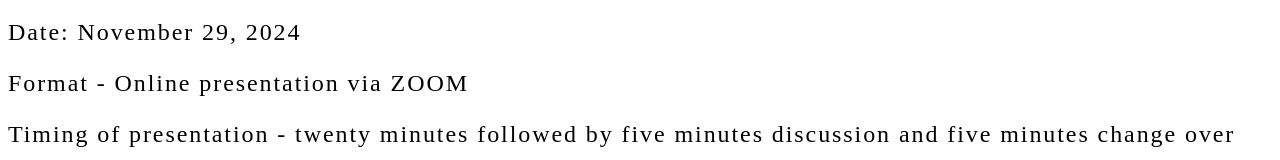
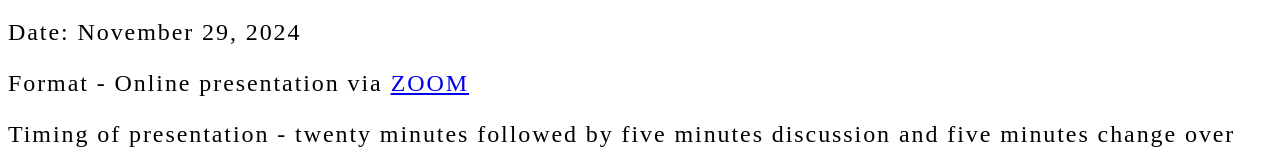
Before and after one commit to sboral1212/MOSSI2024_link_page, a plain HTML site: page index.html in a window 1280 px wide. Shown: the part 265-425 px from the top of the page. Drawn offline with Linux system fonts and the light colour scheme.

Commit message:
Update index.html

```diff
--- a/index.html
+++ b/index.html
@@ -47,7 +47,7 @@
                 <center>About the Workshop
             </h2>
             <p>Date: November 29, 2024 </p>
-            <p>Format - Online presentation via ZOOM </p>
+           <p>Format - Online presentation via <a href="https://uonewcastle.zoom.us/j/89234557125?pwd=sfUUWrmag4sh6dzk6qEilawi0czXbn.1" target="_blank">ZOOM</a></p>
             <p>Timing of presentation - twenty minutes followed by five minutes discussion and five minutes change over </p>
         </div>
         <div class="intro">
```
